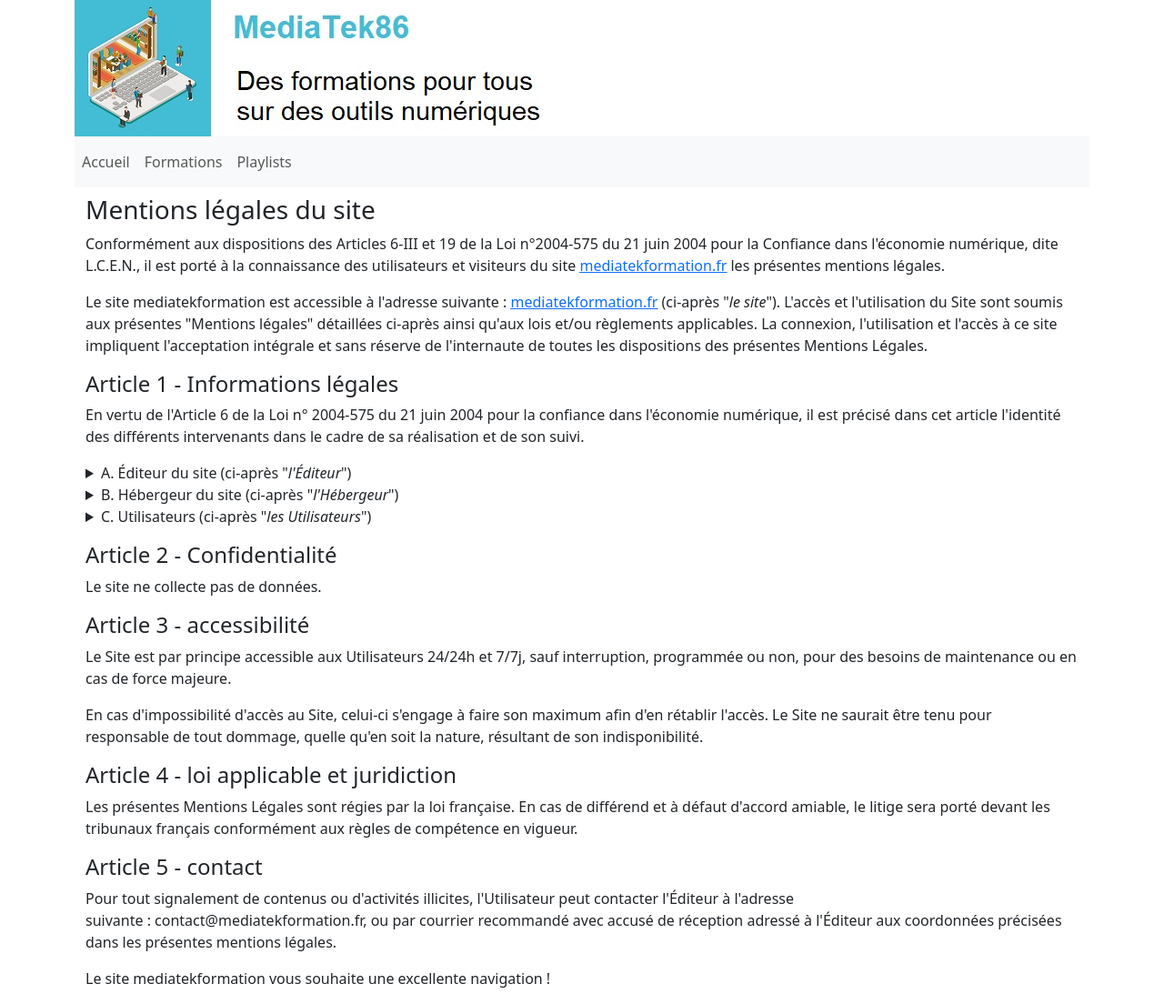
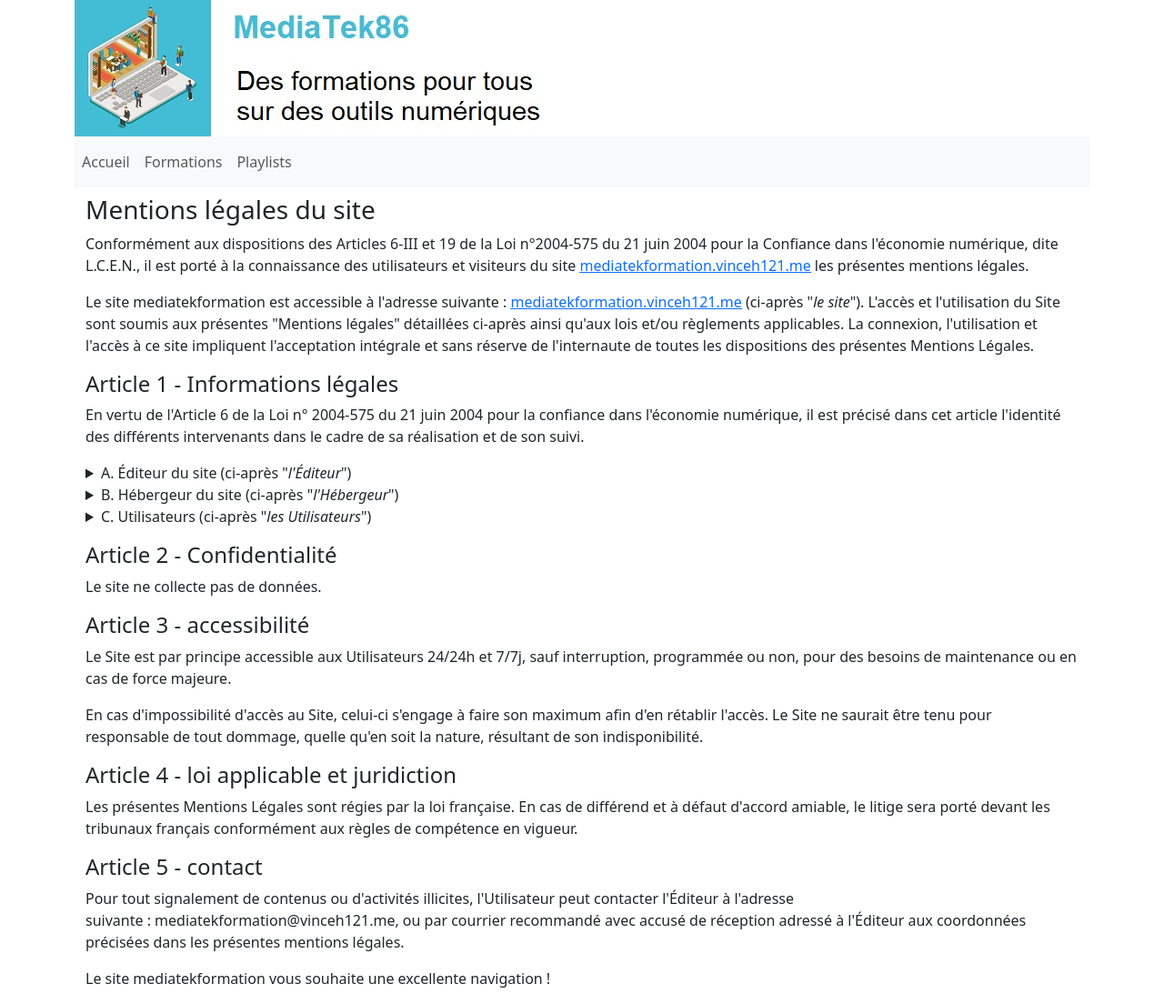
Before and after one commit to vinceh121/mediatekformation, a Symfony app: template templates/pages/cgu.html.twig in a window 1280 px wide. Shown: the whole page at 91% size. Run offline with Twig, Linux system fonts and the light colour scheme; the template is opened without the code that fills it, so the values that code supplies are empty; style sheets or scripts are compiled from the project's sources; some libraries are stand-ins or nearby versions.

Commit message:
feat: update legal notice

```diff
--- a/templates/pages/cgu.html.twig
+++ b/templates/pages/cgu.html.twig
@@ -5,31 +5,26 @@
 {% block body %}
 <section class="container mt-2">
     <h3>Mentions légales du site</h3>
-    <p>Conformément aux dispositions des Articles 6-III et 19 de la Loi n°2004-575 du 21 juin 2004 pour la Confiance dans l'économie numérique, dite L.C.E.N., il est porté à la connaissance des utilisateurs et visiteurs du site <u><a href="http://www.mediatekformation.fr">mediatekformation.fr</a></u> les présentes mentions légales.</p>
-    <p>Le site mediatekformation est accessible à l'adresse suivante&nbsp;:&nbsp;<u><a href="http://www.mediatekformation.fr">mediatekformation.fr</a></u> (ci-après "<i>le site</i>"). L'accès et l'utilisation du Site sont soumis aux présentes "Mentions légales" détaillées ci-après ainsi qu'aux lois et/ou règlements applicables. La connexion, l'utilisation et l'accès à ce site impliquent l'acceptation intégrale et sans réserve de l'internaute de toutes les dispositions des présentes Mentions Légales.</p>
+    <p>Conformément aux dispositions des Articles 6-III et 19 de la Loi n°2004-575 du 21 juin 2004 pour la Confiance dans l'économie numérique, dite L.C.E.N., il est porté à la connaissance des utilisateurs et visiteurs du site <u><a href="http://mediatekformation.vinceh121.me">mediatekformation.vinceh121.me</a></u> les présentes mentions légales.</p>
+    <p>Le site mediatekformation est accessible à l'adresse suivante&nbsp;:&nbsp;<u><a href="http://mediatekformation.vinceh121.me">mediatekformation.vinceh121.me</a></u> (ci-après "<i>le site</i>"). L'accès et l'utilisation du Site sont soumis aux présentes "Mentions légales" détaillées ci-après ainsi qu'aux lois et/ou règlements applicables. La connexion, l'utilisation et l'accès à ce site impliquent l'acceptation intégrale et sans réserve de l'internaute de toutes les dispositions des présentes Mentions Légales.</p>
     <h4>Article 1 - Informations légales</h4>
     <p>En vertu de l'Article 6 de la Loi n° 2004-575 du 21 juin 2004 pour la confiance dans l'économie numérique, il est précisé dans cet article l'identité des différents intervenants dans le cadre de sa réalisation et de son suivi.</p>
     <div class="bd-example">
         <details>
             <summary>A. Éditeur du site (ci-après "<i>l'Éditeur</i>")</summary>
             <address>
-                <strong>Jacques Lefevre</strong>
-                <br>rue du Colonel Driant
-                <br>75001 Paris
-                <br>Téléphone&nbsp;:&nbsp;0102030405
-                <br>Courriel&nbsp;:&nbsp;contact@mediatekformation.fr
-                <br>RCS&nbsp;:&nbsp;123456789
+                <strong>Vincent Hyvert</strong>
+                <br>31000 Toulouse
+                <br>Courriel&nbsp;:&nbsp;mediatekformation@vinceh121.me
             </address>
         </details>
         <details>
             <summary>B. Hébergeur du site (ci-après "<i>l'Hébergeur</i>")</summary>
             <address>
-                <strong>PlanetHoster</strong>
-                <br>4416 Louis-B.-Mayer
-                <br>Laval, Québec
-                <br>H7P 0G1 Canada
-                <br>Téléphone&nbsp;:&nbsp;0102030405
-                <br>Courriel&nbsp;:&nbsp;contact@planethoster.com
+                <strong>OVH</strong>
+                <br>2 rue Kellermann,
+                <br>59100 Roubaix
+                <br>France
             </address>
         </details>
         <details>
@@ -47,7 +42,7 @@
     <h4 class="mt-3">Article 4 - loi applicable et juridiction</h4>
     <p>Les présentes Mentions Légales sont régies par la loi française. En cas de différend et à défaut d'accord amiable, le litige sera porté devant les tribunaux français conformément aux règles de compétence en vigueur.</p>
     <h4 class="mt-3">Article 5 - contact</h4>
-    <p>Pour tout signalement de contenus ou d'activités illicites, l'Utilisateur peut contacter l'Éditeur à l'adresse suivante&nbsp;:&nbsp;contact@mediatekformation.fr, ou par courrier recommandé avec accusé de réception adressé à l'Éditeur aux coordonnées précisées dans les présentes mentions légales.</p>
+    <p>Pour tout signalement de contenus ou d'activités illicites, l'Utilisateur peut contacter l'Éditeur à l'adresse suivante&nbsp;:&nbsp;mediatekformation@vinceh121.me, ou par courrier recommandé avec accusé de réception adressé à l'Éditeur aux coordonnées précisées dans les présentes mentions légales.</p>
     <p>Le site mediatekformation vous souhaite une excellente navigation !</p>
 </section>
 
```
